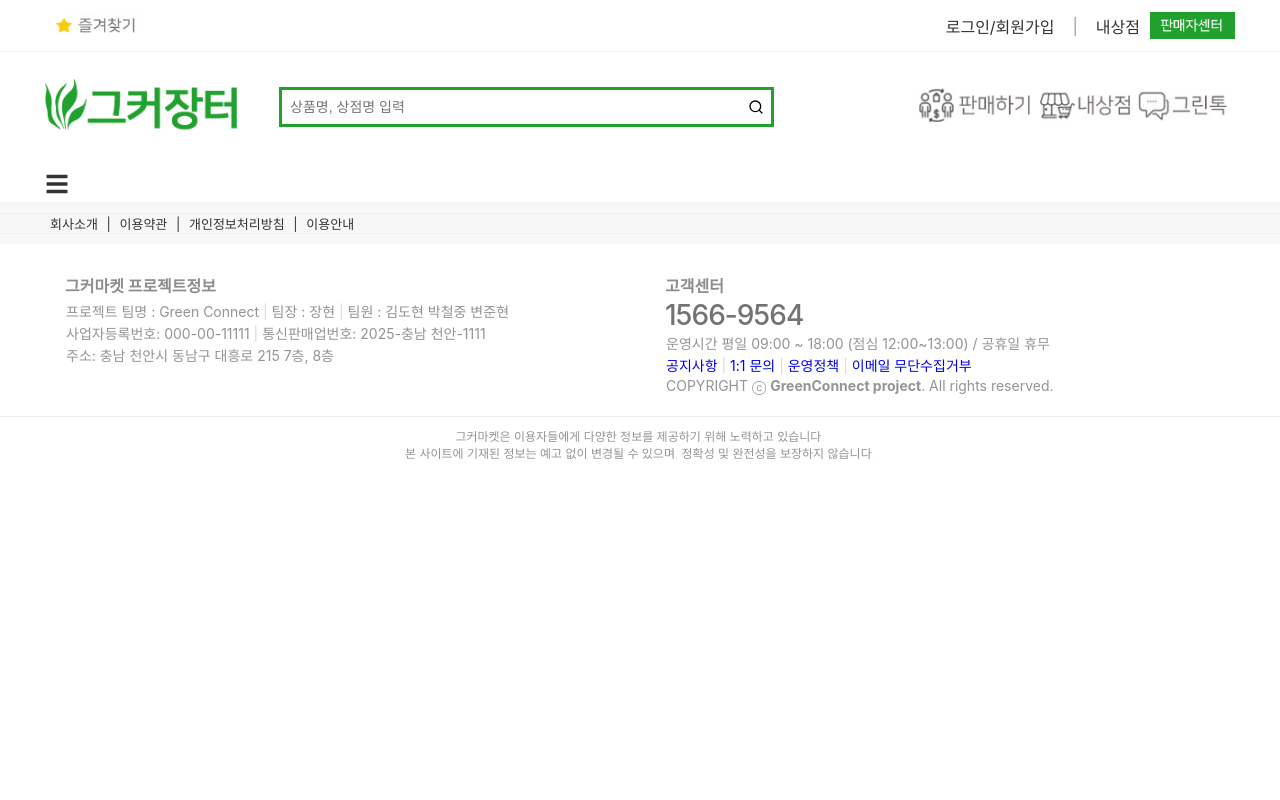
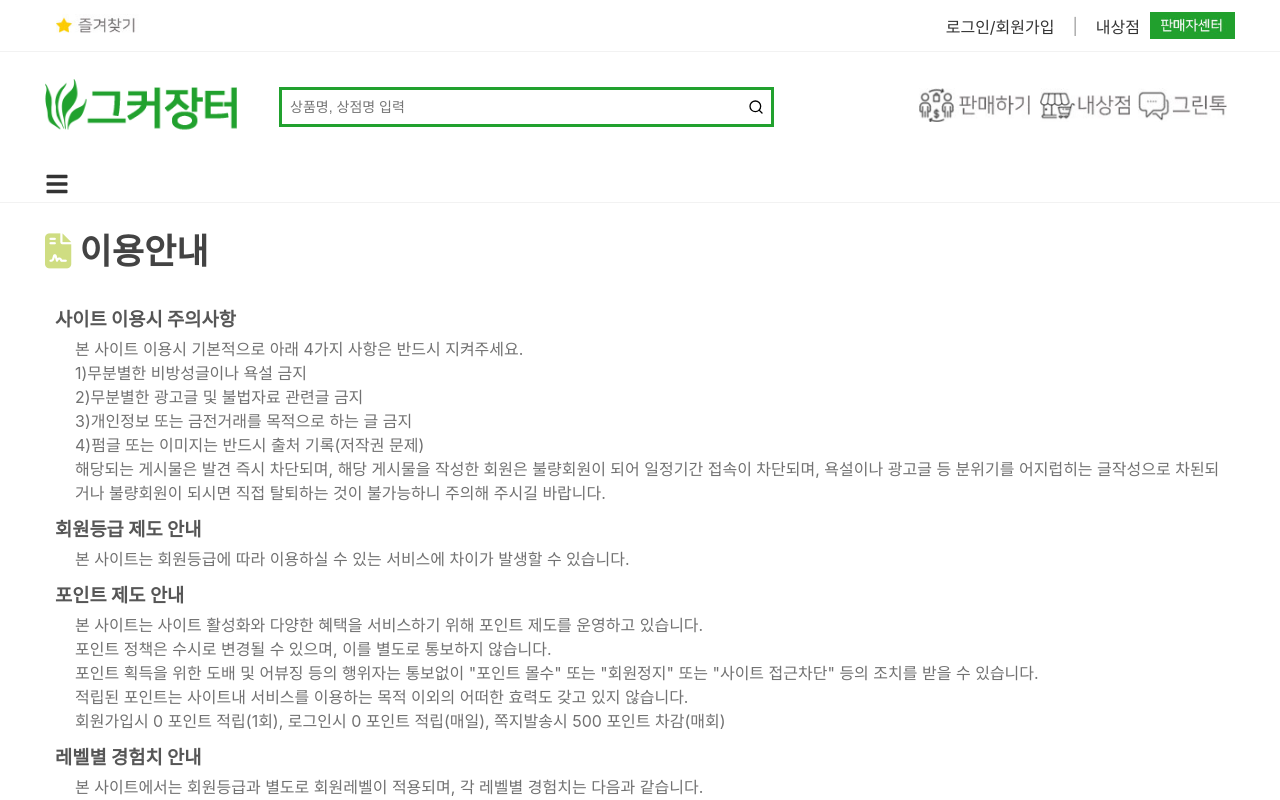
Before and after one commit to janghyun1019/GreenConnect, a React (Create React App) app in the folder src/greenconnect/: page /UserGuide in a window 1280 px wide. Shown: the top 800 px of the page. Built offline with nearby package versions, Linux system fonts and the light colour scheme.

Commit message:
이용안내 페이지 작업

```diff
--- a/src/greenconnect/src/App.js
+++ b/src/greenconnect/src/App.js
@@ -11,6 +11,7 @@ import Main from "./main/main";
 import MarketInfoPage from "./Page/MarketInfo/MarketInfoPage.js"; // 추가된 페이지
 import TermsOfUse from "./Page/SubPage/TermsOfUse";
 import PrivacyPolicy from "./Page/SubPage/PrivacyPolicy";
+import UserGuide from "./Page/SubPage/UserGuide";
 
 
 function App() {
@@ -34,6 +35,8 @@ function App() {
           <Route path="/MarketInfoPage" element={<MarketInfoPage />} />
           <Route path="/TermsOfUse" element={<TermsOfUse />} />
           <Route path="/PrivacyPolicy" element={<PrivacyPolicy />} />
+          <Route path="/UserGuide" element={<UserGuide />} />
+
 
         </Routes>
         <Footer />
--- a/src/greenconnect/src/Page/SubPage/TermsOfUse.js
+++ b/src/greenconnect/src/Page/SubPage/TermsOfUse.js
@@ -11,7 +11,7 @@ const TermsOfUse = () => {
 
 			<div className="substance">
 				<h3 className="subtitle">제1조 목적</h3>
-				<div className="to_text">이 약관은 그린컨텍트가 운영하는 농산물 직거래 장터(이하 "몰"이라 한다)에서 제공하는 인터넷 관련 서비스(이하 "서비스"라 한다)를 이용함에 있어 사이버 몰과 이용자의 권리·의무 및 책임사항을 규정함을 목적으로 합니다.
+				<div className="to_text">이 약관은 그커장터가 운영하는 농산물 직거래 장터(이하 "몰"이라 한다)에서 제공하는 인터넷 관련 서비스(이하 "서비스"라 한다)를 이용함에 있어 사이버 몰과 이용자의 권리·의무 및 책임사항을 규정함을 목적으로 합니다.
 				<br/><br/>※「PC통신, 무선 등을 이용하는 전자상거래에 대해서도 그 성질에 반하지 않는 한 이 약관을 준용합니다.」</div>
 
 				<h3 className="subtitle">제2조 활용</h3>
--- a/src/greenconnect/src/Page/SubPage/UserGuide.js
+++ b/src/greenconnect/src/Page/SubPage/UserGuide.js
@@ -1,3 +1,70 @@
-/**
- *
- */
+import React from "react";
+import "../../common/commonPage.css";
+
+const UserGuide = () => {
+	return (
+		<div className="container common-page">
+			<div className="title">
+				<i className="fa-solid fa-file-contract"></i> 이용안내
+			</div>
+			<div className="titlesub"></div>
+
+			<div className="substance">
+
+				<h3 className="subtitle">사이트 이용시 주의사항</h3>
+				<div className="to_text">
+					본 사이트 이용시 기본적으로 아래 4가지 사항은 반드시 지켜주세요.
+					<br />1)무분별한 비방성글이나 욕설 금지
+					<br />2)무분별한 광고글 및 불법자료 관련글 금지
+					<br />3)개인정보 또는 금전거래를 목적으로 하는 글 금지
+					<br />4)펌글 또는 이미지는 반드시 출처 기록(저작권 문제)
+					<br />해당되는 게시물은 발견 즉시 차단되며, 해당 게시물을 작성한 회원은 불량회원이 되어 일정기간 접속이 차단되며, 욕설이나 광고글 등 분위기를 어지럽히는 글작성으로 차된되거나 불량회원이 되시면 직접 탈퇴하는 것이 불가능하니 주의해 주시길 바랍니다.
+				</div>
+
+				<h3 className="subtitle">회원등급 제도 안내</h3>
+				<div className="to_text">본 사이트는 회원등급에 따라 이용하실 수 있는 서비스에 차이가 발생할 수 있습니다.</div>
+
+				<h3 className="subtitle">포인트 제도 안내</h3>
+				<div className="to_text">본 사이트는 사이트 활성화와 다양한 혜택을 서비스하기 위해 포인트 제도를 운영하고 있습니다.
+					<br />포인트 정책은 수시로 변경될 수 있으며, 이를 별도로 통보하지 않습니다.
+					<br />포인트 획득을 위한 도배 및 어뷰징 등의 행위자는 통보없이 "포인트 몰수" 또는 "회원정지" 또는 "사이트 접근차단" 등의 조치를 받을 수 있습니다.
+					<br />적립된 포인트는 사이트내 서비스를 이용하는 목적 이외의 어떠한 효력도 갖고 있지 않습니다.
+					<br />회원가입시 0 포인트 적립(1회), 로그인시 0 포인트 적립(매일), 쪽지발송시 500 포인트 차감(매회)</div>
+
+				<h3 className="subtitle">레벨별 경험치 안내</h3>
+				<div className="to_text">본 사이트에서는 회원등급과 별도로 회원레벨이 적용되며, 각 레벨별 경험치는 다음과 같습니다.</div>
+
+				<h3 className="subtitle">게시물 규제정책</h3>
+				<div className="to_text">본 사이트의 게시물 규제정책은 방송통신심의위원회의 SafeNet 등급기준에 대한 연령별 권장사항 중 12세 이상 (중학생가) 레벨을 따르고자 노력합니다.
+					<br />본 사이트의 각종 게시판에 게시자가 올린 게시물이 아래과 같은 게시물에 해당되는 경우 관리자는 사전 통지 없이 해당 게시물을 삭제할 수 있으며, 이를 작성한 게시자는 웹사이트의 이용이 차단될 수 있습니다. 또한, 명예훼손 및 저작권침해에 해당 되는 내용에 대해서는 사이버 명예 훼손 분쟁 조정부(http://www.bj.or.kr) 또는 저작권 보호센터(http://www.cleancopyright.or.kr)에 신고될 수 있습니다.
+					<br />인종이나 성(性), 국적, 종교적, 정치적 분쟁 등 사회문화적 편견에 기반을 둔 내용의 글
+					<br />자신 또는 타인의 전화번호, 주민등록번호, 실명등의 개인정보를 포함하고 있는 글
+					<br />회사가 인정하지 않는 프로그램, 부적절한 파일 등의 유포나 사용을 유도하는 글
+					<br />회사에서 규정한 게시물 원칙에 어긋나거나, 게시판 성격에 부합하지 않는 글
+					<br />와레즈사이트, 토렌트사이트 또는 이와 유사한 사이트를 소개, 권유하는 글
+					<br />회사 또는 회사 임직원을 사칭하거나 회사 및 회사 임직원을 비방하는 글
+					<br />회사에서 판매하였거나 판매하는 제품을 허락없이 재판매하는 글
+					<br />같은 내용을 의도적으로 수 차례에 걸쳐 반복적으로 게재한 글
+					<br />도배 또는 욕설, 음란한 단어 및 표현을 포함한 글
+					<br />이용약관 및 관련법령에 위배되는 내용의 글
+					<br />현행법상 처벌의 근거가 되는 글
+					<br />관계법령에 위배된다고 판단되는 글
+					<br />불법복제 또는 해킹을 조장하는 내용의 글
+					<br />저작권 침해 및 이와 유사한 내용을 담은 글
+					<br />타인에게 불쾌감이나 혐오감을 줄 수 있는 글
+					<br />기타 게시판의 성격에 맞지 않는다고 판단되는 글
+					<br />기타 정당한 권한 없이 타인의 권리를 침해하는 내용
+					<br />공공질서 및 미풍양속에 위반되는 내용이나 링크를 포함한 글
+					<br />회사의 자산을 악의적으로 평가 저하시키려는 내용이 포함된 글
+					<br />계정거래, 현금거래 등 불법적인 시도 또는 타 고객들을 선동하는 글
+					<br />허위사실을 유포하거나 다수의 고객에게 오해를 불러일으킬 수 있는 내용의 글
+					<br />다른 회원 또는 제3자에게 불쾌감을 주거나 비방함으로써 명예를 손상시키는 글
+					<br />회사 또는 타인을 비방하거나 중상 모략으로 명예를 훼손시키거나 모욕을 주는 글
+					<br />회사에서 인정하지 않은 영리를 목적으로 하거나 광고 및 홍보 또는 그와 유사한 내용임이 객관적으로 확인되는 글</div>
+
+			</div>
+		</div>
+	);
+};
+
+export default UserGuide;
```
